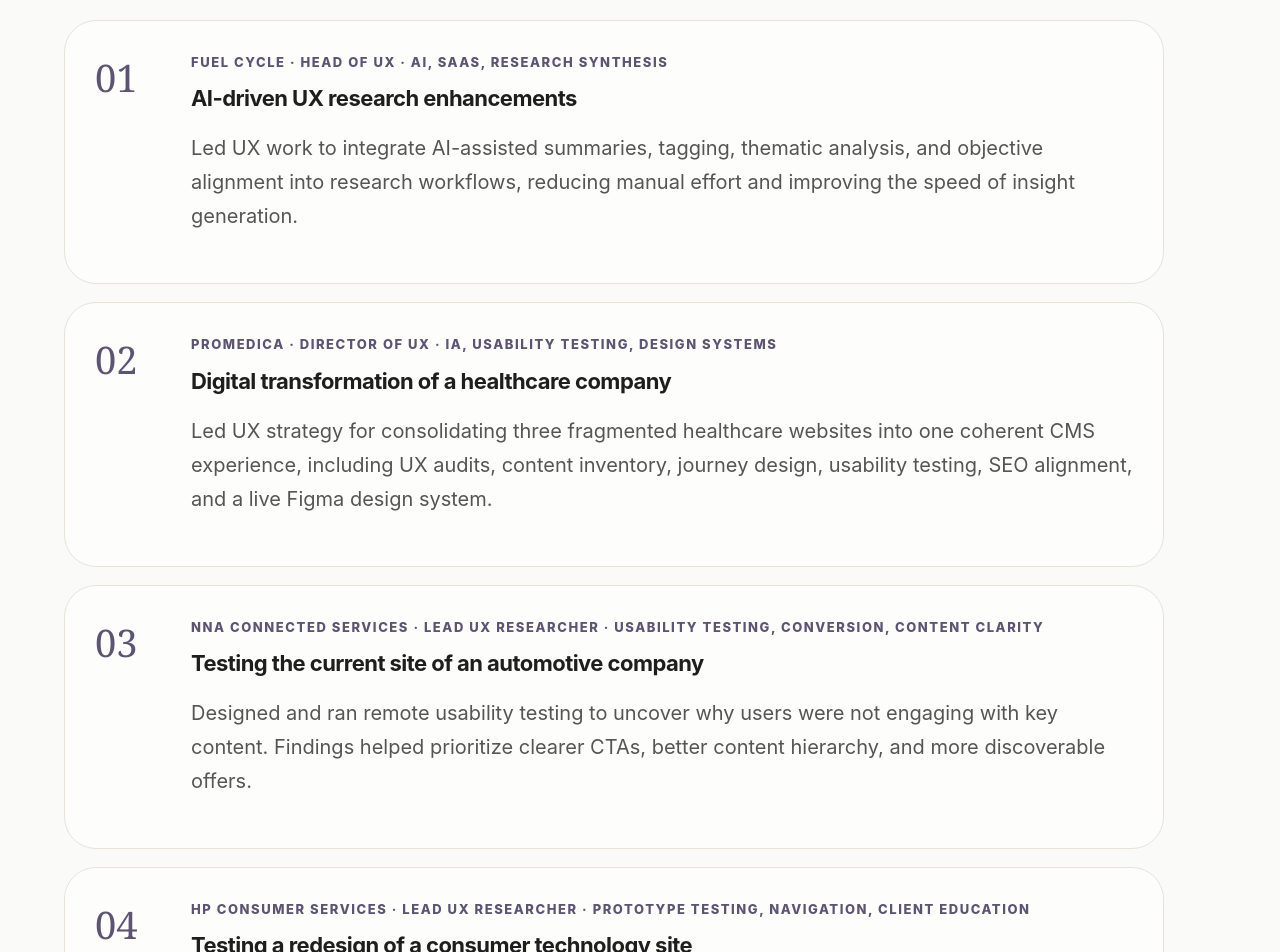
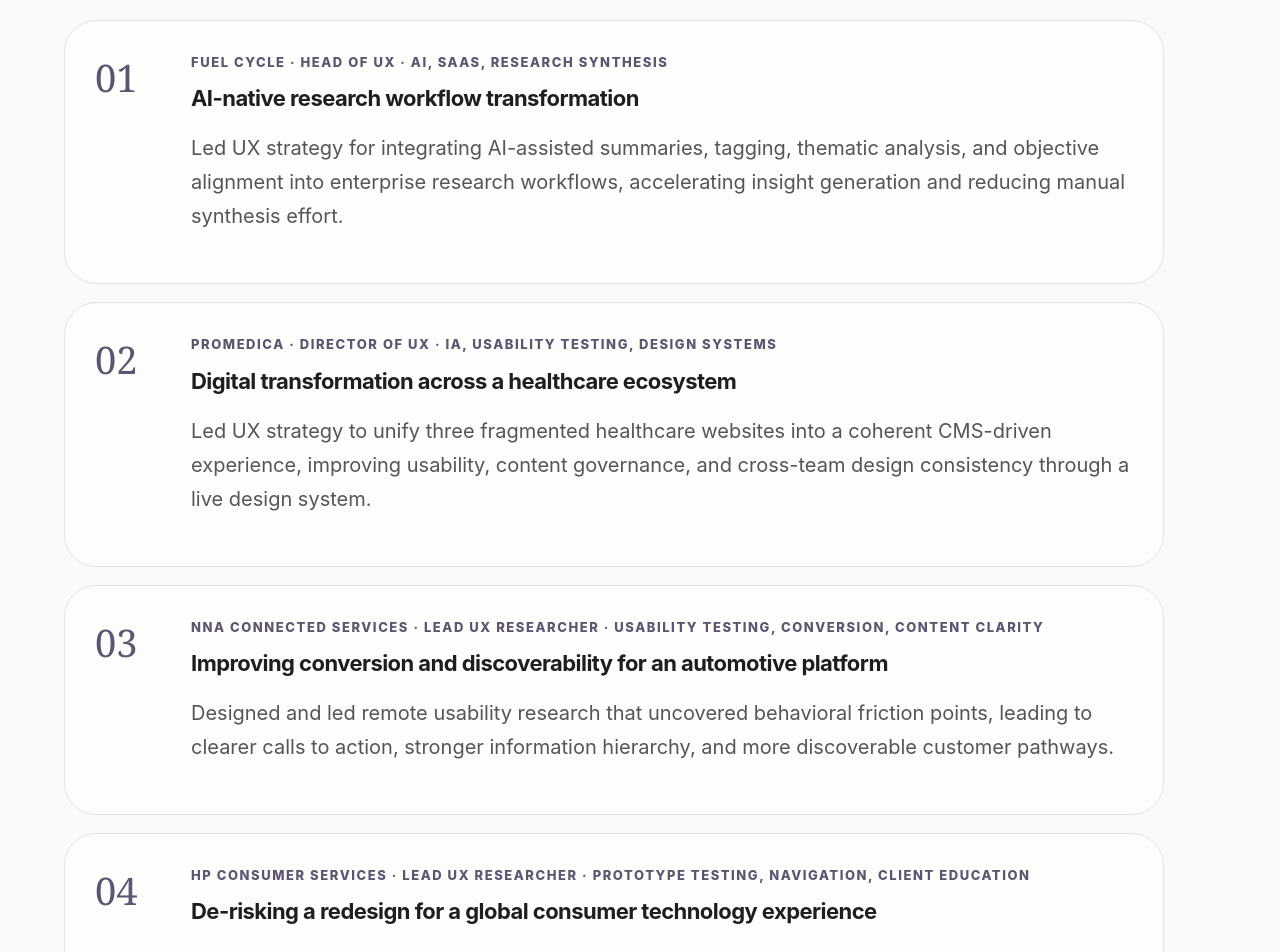
Before and after one commit to micheleroohani/michele-harper-portfolio, a React (Vite) app: page / in a window 1280 px wide. Shown: the part 3440-4392 px from the top of the page. Built offline with nearby package versions, Linux system fonts and the light colour scheme.

Commit message:
Update main.jsx

```diff
--- a/src/main.jsx
+++ b/src/main.jsx
@@ -5,35 +5,35 @@
 const caseStudies = [
   {
     client: "Fuel Cycle",
-    title: "AI-driven UX research enhancements",
+    title: "AI-native research workflow transformation",
     role: "Head of UX",
     focus: "AI, SaaS, research synthesis",
     summary:
-      "Led UX work to integrate AI-assisted summaries, tagging, thematic analysis, and objective alignment into research workflows, reducing manual effort and improving the speed of insight generation.",
+      "Led UX strategy for integrating AI-assisted summaries, tagging, thematic analysis, and objective alignment into enterprise research workflows, accelerating insight generation and reducing manual synthesis effort.",
   },
   {
     client: "ProMedica",
-    title: "Digital transformation of a healthcare company",
+    title: "Digital transformation across a healthcare ecosystem",
     role: "Director of UX",
     focus: "IA, usability testing, design systems",
     summary:
-      "Led UX strategy for consolidating three fragmented healthcare websites into one coherent CMS experience, including UX audits, content inventory, journey design, usability testing, SEO alignment, and a live Figma design system.",
+      "Led UX strategy to unify three fragmented healthcare websites into a coherent CMS-driven experience, improving usability, content governance, and cross-team design consistency through a live design system.",
   },
   {
     client: "NNA connected services",
-    title: "Testing the current site of an automotive company",
+    title: "Improving conversion and discoverability for an automotive platform",
     role: "Lead UX researcher",
     focus: "Usability testing, conversion, content clarity",
     summary:
-      "Designed and ran remote usability testing to uncover why users were not engaging with key content. Findings helped prioritize clearer CTAs, better content hierarchy, and more discoverable offers.",
+      "Designed and led remote usability research that uncovered behavioral friction points, leading to clearer calls to action, stronger information hierarchy, and more discoverable customer pathways.",
   },
   {
     client: "HP consumer services",
-    title: "Testing a redesign of a consumer technology site",
+    title: "De-risking a redesign for a global consumer technology experience",
     role: "Lead UX researcher",
     focus: "Prototype testing, navigation, client education",
     summary:
-      "Ran usability testing on redesigned support pages, synthesized findings into actionable recommendations, and helped establish UX research as a trusted method for future projects.",
+      "Ran evaluative usability research on redesigned support experiences, translating findings into actionable product recommendations while helping establish UX research as a trusted decision-making practice.",
   },
 ];
 const expertise = [
@@ -252,7 +252,7 @@
 
 <footer id="contact" className="footer">
   <p className="eyebrow">Contact</p>
-  <h2>Interested in UX research, consulting, or AI-assisted product workflows?</h2>
+  <h2>Need research clarity, UX leadership, or AI-assisted product thinking?</h2>
 
   <div className="contactLinks">
   <button
```
